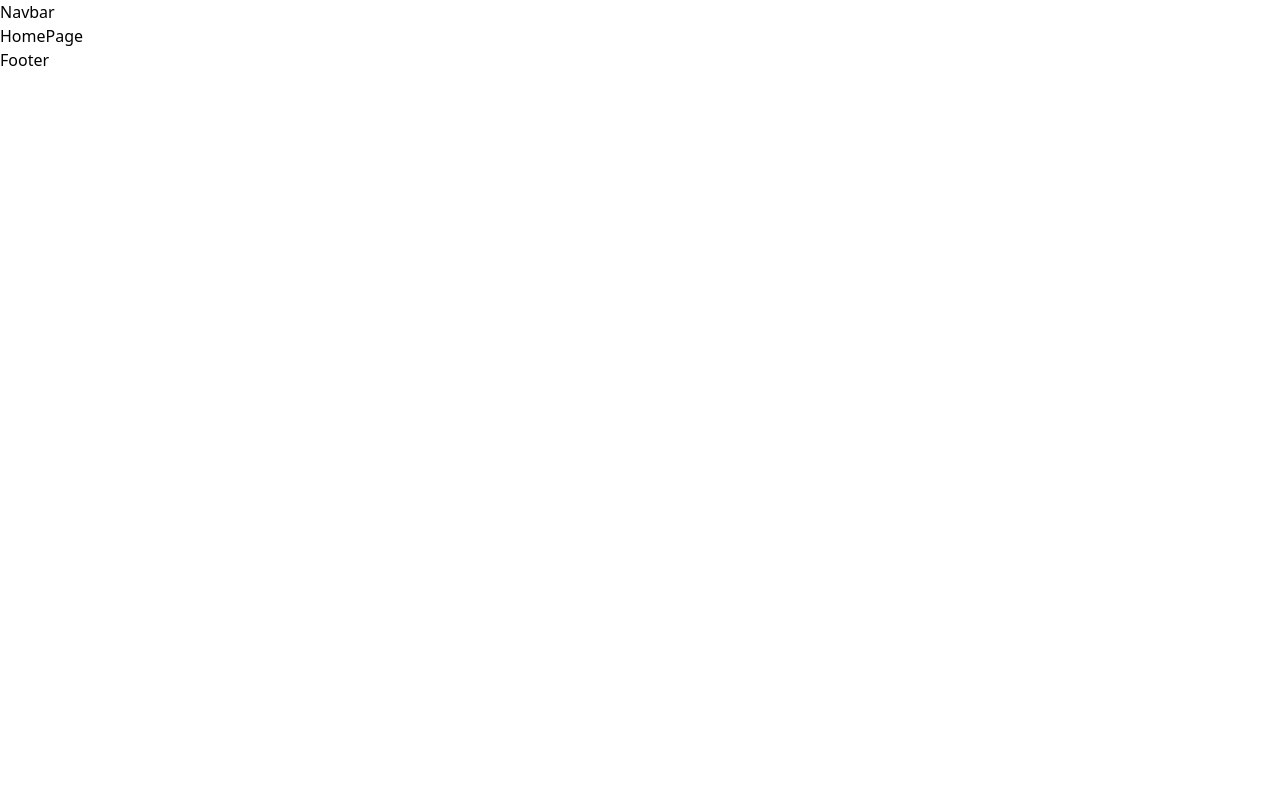
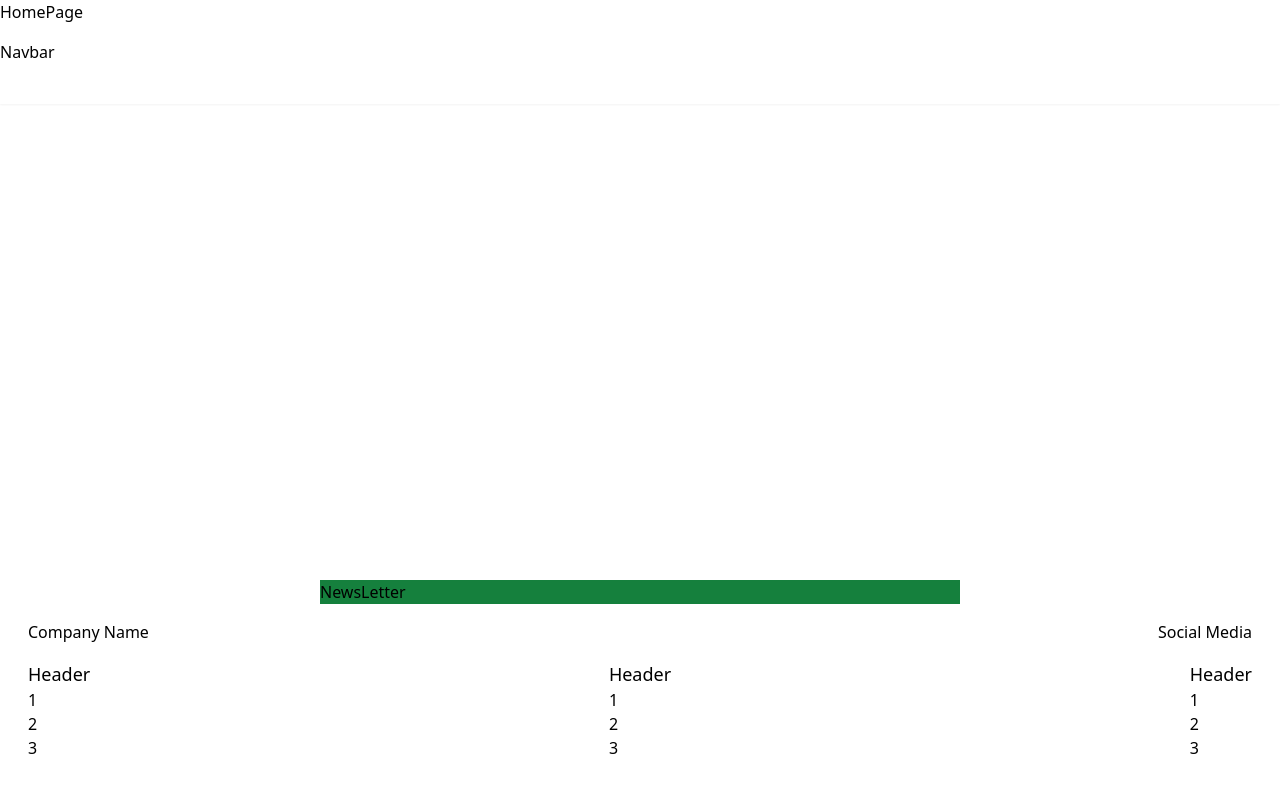
Before and after one commit to JorgeKerilima19/FIrstFullStackProject, a React (Vite) app: page / in a window 1280 px wide. Shown: the top 792 px of the page. Built offline with nearby package versions, Linux system fonts and the light colour scheme.

Commit message:
footer styling

```diff
--- a/src/components/Footer.tsx
+++ b/src/components/Footer.tsx
@@ -1,6 +1,41 @@
-
 export const Footer = () => {
   return (
-    <div>Footer</div>
-  )
-}
+    <footer className="absolute w-full bottom-0 pb-10">
+      <div className="absolute transform translate-y-[-40px] translate-x-[50%] bg-green-700 w-6/12">
+        NewsLetter
+      </div>
+      <div className="flex flex-col px-7 gap-4">
+        <div className="flex justify-between ">
+          <h2>Company Name</h2>
+          <div>Social Media</div>
+        </div>
+        <div className="flex justify-between">
+          <div>
+            <h3 className="text-lg">Header</h3>
+            <ul>
+              <li>1</li>
+              <li>2</li>
+              <li>3</li>
+            </ul>
+          </div>
+          <div>
+            <h3 className="text-lg">Header</h3>
+            <ul>
+              <li>1</li>
+              <li>2</li>
+              <li>3</li>
+            </ul>
+          </div>
+          <div>
+            <h3 className="text-lg">Header</h3>
+            <ul>
+              <li>1</li>
+              <li>2</li>
+              <li>3</li>
+            </ul>
+          </div>
+        </div>
+      </div>
+    </footer>
+  );
+};
--- a/src/components/Navbar.tsx
+++ b/src/components/Navbar.tsx
@@ -1,6 +1,6 @@
 
 export const Navbar = () => {
   return (
-    <div>Navbar</div>
+    <nav className="w-full shadow-sm fixed py-10">Navbar</nav>
   )
 }
```
